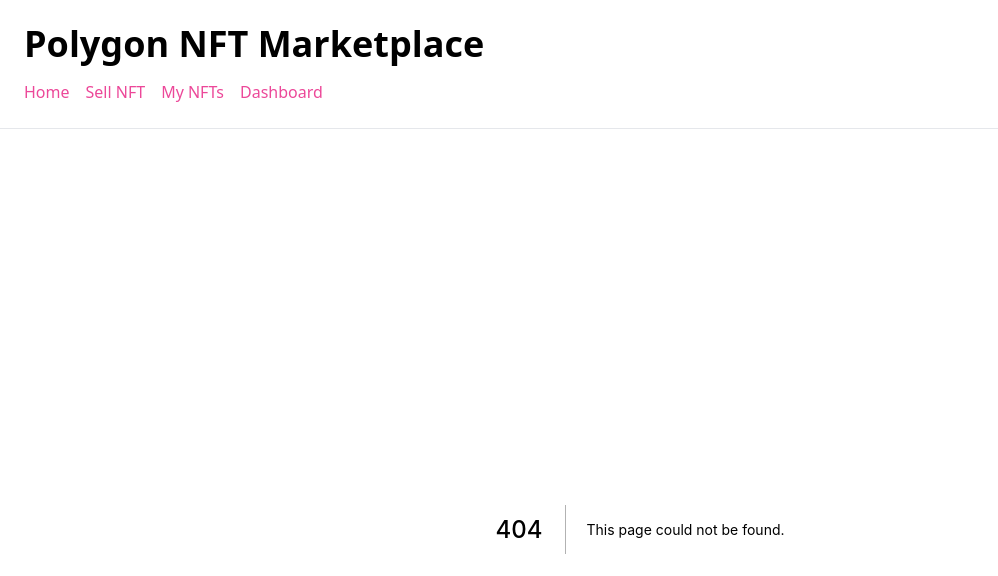
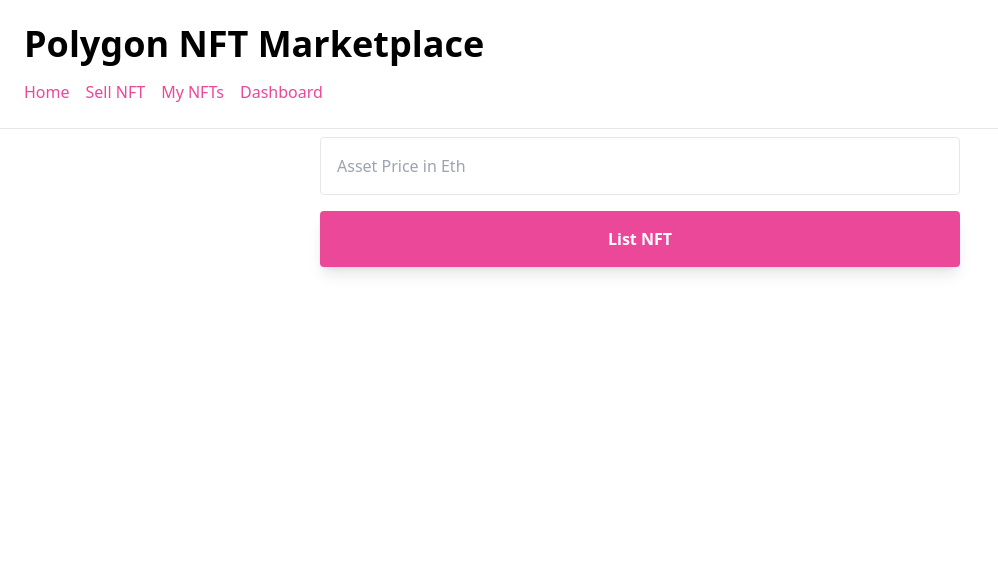
Before and after one commit to Tsuyoshi-Ishikawa/polygon-nft-marketplace, a Next.js app: page /resell-nft in a window 1280 px wide. Before the commit this address had no page. Shown: the top 576 px of the page, without its empty margins (0-998 px from the left). Built offline with nearby package versions, Linux system fonts and the light colour scheme; no server answers.

Commit message:
create resell-nft_page

```diff
--- a/pages/my-nfts.tsx
+++ b/pages/my-nfts.tsx
@@ -10,7 +10,7 @@ export default function MyAssets() {
 
   function listNFT(nft: Nft) {
     console.log('nft:', nft)
-    router.push(`/resell-nft?id=${nft.tokenId}&tokenURI=${nft.tokenURI}`)
+    router.push(`/resell-nft?id=${nft.tokenId}&tokenURI=${nft.tokenUri}`)
   }
 
   if (!isLoading && !nfts?.length) return (<h1 className="py-10 px-20 text-3xl">No NFTs owned</h1>)
--- /dev/null
+++ b/pages/resell-nft.tsx
@@ -0,0 +1,69 @@
+import { useEffect, useState } from 'react'
+import { ethers } from 'ethers'
+import { useRouter } from 'next/router'
+import axios from 'axios'
+import Web3Modal from 'web3modal'
+import Image from 'next/image'
+
+import {
+  marketplaceAddress
+} from '../config'
+
+import NFTMarketplace from '../artifacts/contracts/NFTMarketplace.sol/NFTMarketplace.json'
+
+export default function ResellNFT() {
+  const [formInput, updateFormInput] = useState({ price: '', image: '' })
+  const router = useRouter()
+  const { id, tokenURI } = router.query
+  const { image, price } = formInput
+
+  useEffect(() => {
+    fetchNFT()
+  }, [id])
+
+  async function fetchNFT() {
+    if (!tokenURI || typeof tokenURI !== 'string') return
+    const meta = await axios.get(tokenURI)
+    updateFormInput(state => ({ ...state, image: meta.data.image }))
+  }
+
+  async function listNFTForSale() {
+    if (!price) return
+    const web3Modal = new Web3Modal()
+    const connection = await web3Modal.connect()
+    const provider = new ethers.providers.Web3Provider(connection)
+    const signer = provider.getSigner()
+
+    const priceFormatted = ethers.utils.parseUnits(formInput.price, 'ether')
+    let contract = new ethers.Contract(marketplaceAddress, NFTMarketplace.abi, signer)
+    let listingPrice = await contract.getListingPrice()
+
+    listingPrice = listingPrice.toString()
+    let transaction = await contract.resellToken(id, priceFormatted, { value: listingPrice })
+    await transaction.wait()
+
+    router.push('/')
+  }
+
+  return (
+    <div className="flex justify-center">
+      <div className="w-1/2 flex flex-col pb-12 space-y-4">
+        <input
+          placeholder="Asset Price in Eth"
+          className="mt-2 border rounded p-4"
+          onChange={e => updateFormInput({ ...formInput, price: e.target.value })}
+        />
+        {
+          image && (
+            <div>
+              <Image className="rounded mt-4" width="350" height="350" src={image} alt="image" />
+            </div>
+          )
+        }
+        <button onClick={listNFTForSale} className="font-bold mt-4 bg-pink-500 text-white rounded p-4 shadow-lg">
+          List NFT
+        </button>
+      </div>
+    </div>
+  )
+}
--- a/types/nft.ts
+++ b/types/nft.ts
@@ -9,7 +9,7 @@ export type MarketItem = {
 export type Nft = {
   price: string,
   tokenId: number,
-  tokenURI?: string,
+  tokenUri?: string,
   seller: string,
   owner: string,
   image: string,
```
